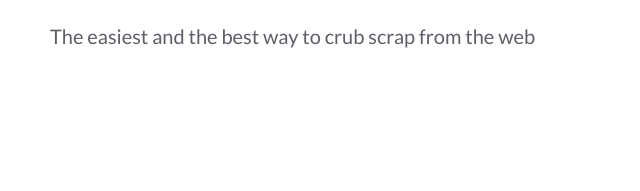
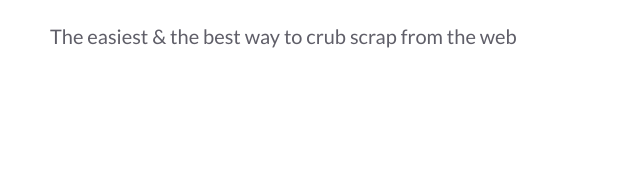
Before and after one commit to PranavShekhar13/Kira-Jenkins-Project, a plain HTML site: page index.html in a window 1280 px wide. Shown: the part 512-703 px from the top of the page, 35-675 px from the left. Drawn offline with nearby package versions, Linux system fonts and the light colour scheme; a web font is replaced by a local one.

Commit message:
First Change

```diff
--- a/index.html
+++ b/index.html
@@ -91,7 +91,7 @@
   your technology
 </h1>
 <p class="mt-4" style="font-size:20px;">
-The easiest and the best way to crub scrap from the web </p>
+The easiest & the best way to crub scrap from the web </p>
 
 </div>
 <div class="col col-sm-4">
```
